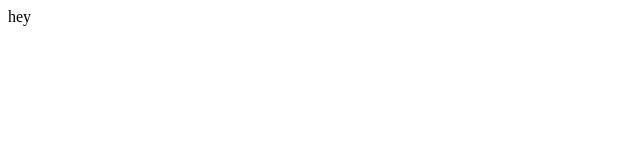
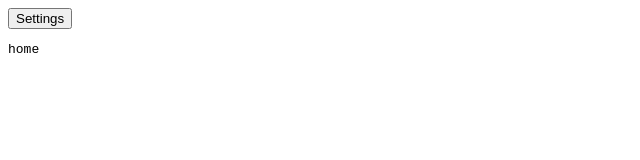
Before and after one commit to seiboldto/pathsolver, a React (Vite) app: page / in a window 1280 px wide. Shown: the top 160 px of the page, without its empty margins (0-640 px from the left). Built offline with nearby package versions, Linux system fonts and the light colour scheme.

Commit message:
feat: setup router store

```diff
--- a/package.json
+++ b/package.json
@@ -13,7 +13,8 @@
   "dependencies": {
     "pure-rand": "^6.1.0",
     "react": "^18.2.0",
-    "react-dom": "^18.2.0"
+    "react-dom": "^18.2.0",
+    "zustand": "^4.5.2"
   },
   "devDependencies": {
     "@types/node": "^20.11.30",
--- a/src/App.tsx
+++ b/src/App.tsx
@@ -1,3 +1,15 @@
+import { useRouterStore } from "./stores/router-store";
+
 export function App() {
-  return "hey";
+  const route = useRouterStore.use.route();
+  const { navigate } = useRouterStore.use.actions();
+
+  return (
+    <>
+      <button onClick={() => navigate({ location: "settings" })}>
+        Settings
+      </button>
+      <pre>{route.location}</pre>
+    </>
+  );
 }
--- /dev/null
+++ b/src/stores/router-store.ts
@@ -0,0 +1,20 @@
+import { create } from "zustand";
+
+import { createSelectors } from "./store-utils";
+
+type Route = { location: "home" | "settings" };
+type RouterStore = {
+  route: Route;
+  actions: {
+    navigate: (route: Route) => void;
+  };
+};
+
+const routerStore = create<RouterStore>((set) => ({
+  route: { location: "home" },
+  actions: {
+    navigate: (route) => set({ route }),
+  },
+}));
+
+export const useRouterStore = createSelectors(routerStore);
--- /dev/null
+++ b/src/stores/store-utils.ts
@@ -0,0 +1,18 @@
+import { StoreApi, UseBoundStore } from "zustand";
+
+type WithSelectors<S> = S extends { getState: () => infer T }
+  ? S & { use: { [K in keyof T]: () => T[K] } }
+  : never;
+
+export const createSelectors = <S extends UseBoundStore<StoreApi<object>>>(
+  _store: S
+) => {
+  const store = _store as WithSelectors<typeof _store>;
+  store.use = {};
+  for (const k of Object.keys(store.getState())) {
+    (store.use as Record<string, () => unknown>)[k] = () =>
+      store((s) => s[k as keyof typeof s]);
+  }
+
+  return store;
+};
```
Also changed, not shown: 1 other file (tests, documents, lock files or other folders).
